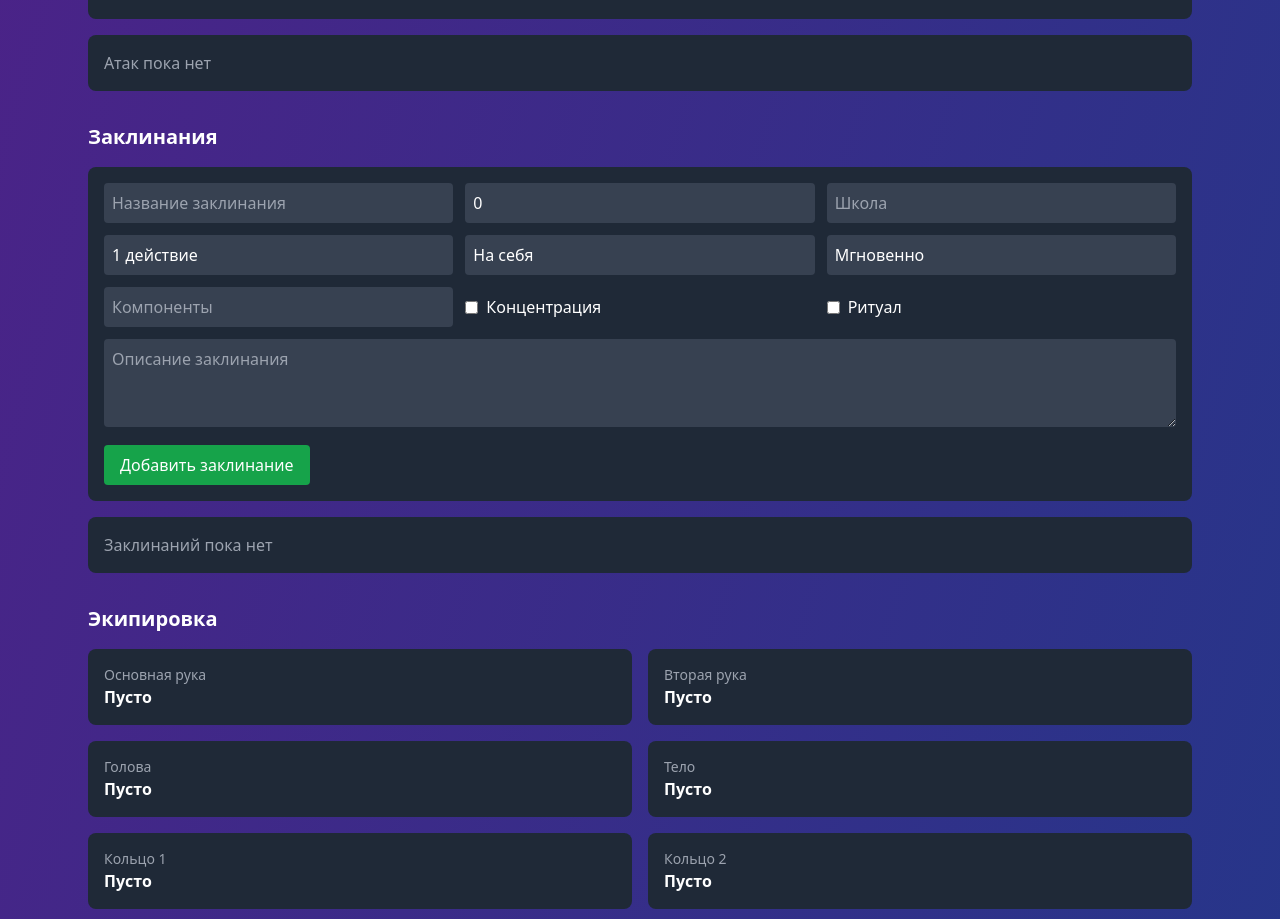
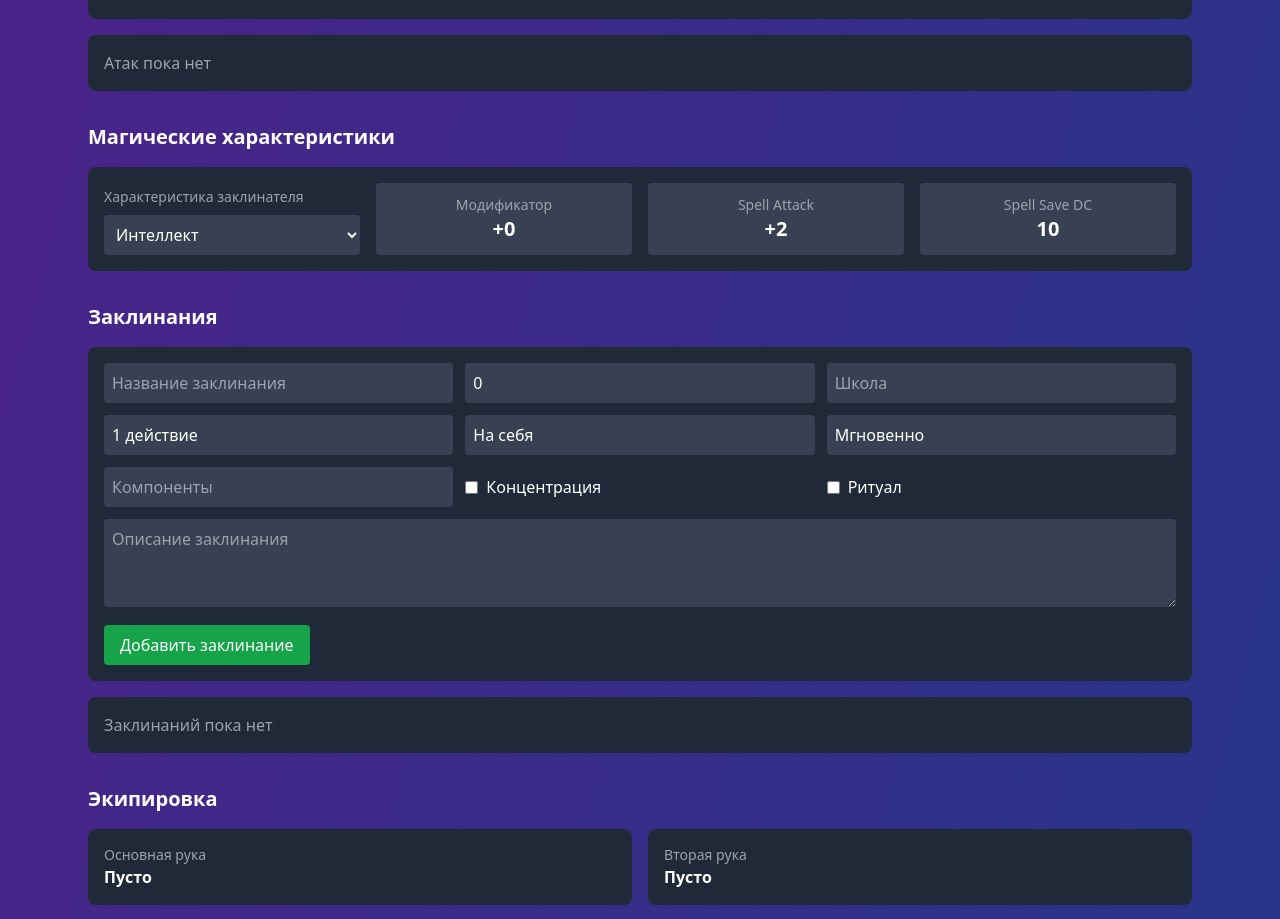
Before and after one commit to batatich/dnd-helper, a React (Vite) app: page /character/character-1 in a window 1280 px wide. Shown: the part 2240-3159 px from the top of the page. Built offline with nearby package versions, Linux system fonts and the light colour scheme.

Commit message:
Feat: add spellcaster's charasteristics

```diff
--- a/src/components/CharacterForm.tsx
+++ b/src/components/CharacterForm.tsx
@@ -109,6 +109,7 @@ export function CharacterForm({ character, onClose }: CharacterFormProps) {
           dice: '1d8',
         },
         spells: [],
+        spellcastingAbility: 'intelligence',
 
       }
 
--- a/src/pages/CharacterSheet.tsx
+++ b/src/pages/CharacterSheet.tsx
@@ -33,6 +33,7 @@ export function CharacterSheet() {
   addSpell,
   deleteSpell,
   updateSpell,
+  setSpellcastingAbility,
 } = useCharacterStore()
   const { items } = useItemsStore()
   const character = characters.find((c) => c.id === id)
@@ -229,6 +230,10 @@ const savingThrowStats: (keyof Stats)[] = [
     }
     const attacks = character.attacks ?? []
     const spells = character.spells ?? []
+    const spellcastingAbility = character.spellcastingAbility ?? 'intelligence'
+    const spellcastingModifier = getModifier(finalStats[spellcastingAbility])
+    const spellAttackBonus = spellcastingModifier + proficiencyBonus
+    const spellSaveDc = 8 + spellcastingModifier + proficiencyBonus
 
   const renderDeathSaveDots = (
     type: 'successes' | 'failures',
@@ -1007,6 +1012,57 @@ const handleCancelSpellEdit = () => {
   </div>
 )}
 
+<h2 className="text-white text-xl font-bold mt-8 mb-4">
+  Магические характеристики
+</h2>
+
+<div className="bg-gray-800 rounded-lg p-4 mb-4">
+  <div className="grid grid-cols-1 md:grid-cols-2 lg:grid-cols-4 gap-4 items-end">
+    <div>
+      <label className="block text-gray-400 text-sm mb-2">
+        Характеристика заклинателя
+      </label>
+      <select
+        value={spellcastingAbility}
+        onChange={(e) =>
+          setSpellcastingAbility(character.id, e.target.value as keyof Stats)
+        }
+        className="w-full bg-gray-700 text-white rounded p-2"
+      >
+        <option value="strength">Сила</option>
+        <option value="dexterity">Ловкость</option>
+        <option value="constitution">Телосложение</option>
+        <option value="intelligence">Интеллект</option>
+        <option value="wisdom">Мудрость</option>
+        <option value="charisma">Харизма</option>
+      </select>
+    </div>
+
+    <div className="bg-gray-700 rounded p-3 text-center">
+      <div className="text-gray-400 text-sm">Модификатор</div>
+      <div className="text-white text-xl font-bold">
+        {spellcastingModifier >= 0
+          ? `+${spellcastingModifier}`
+          : spellcastingModifier}
+      </div>
+    </div>
+
+    <div className="bg-gray-700 rounded p-3 text-center">
+      <div className="text-gray-400 text-sm">Spell Attack</div>
+      <div className="text-white text-xl font-bold">
+        {spellAttackBonus >= 0 ? `+${spellAttackBonus}` : spellAttackBonus}
+      </div>
+    </div>
+
+    <div className="bg-gray-700 rounded p-3 text-center">
+      <div className="text-gray-400 text-sm">Spell Save DC</div>
+      <div className="text-white text-xl font-bold">
+        {spellSaveDc}
+      </div>
+    </div>
+  </div>
+</div>
+
 <h2 className="text-white text-xl font-bold mt-8 mb-4">Заклинания</h2>
 <div className="bg-gray-800 rounded-lg p-4 mb-4">
   <div className="grid grid-cols-1 md:grid-cols-2 lg:grid-cols-3 gap-3">
--- a/src/stores/characterStore.ts
+++ b/src/stores/characterStore.ts
@@ -52,6 +52,7 @@ interface CharacterStore {
   changeCurrentHp: (characterId: string, amount: number) => void
   setTemporaryHp: (characterId: string, amount: number) => void
   applyDamage: (characterId: string, damage: number) => void
+
   setDeathSaves: (
   characterId: string,
   deathSaves: { successes: number; failures: number }
@@ -74,6 +75,10 @@ updateSpell: (
   updated: Partial<Spell>
 ) => void
 deleteSpell: (characterId: string, spellId: string) => void
+setSpellcastingAbility: (
+  characterId: string,
+  ability: keyof Stats
+) => void
 }
 
 export const useCharacterStore = create<CharacterStore>((set) => ({
@@ -911,4 +916,34 @@ deleteSpell: (characterId, spellId) =>
       currentCharacter: updatedCurrentCharacter,
     }
   }),
+  setSpellcastingAbility: (characterId, ability) =>
+  set((state) => {
+    const updatedAt = new Date().toISOString()
+
+    const newCharacters = state.characters.map((char) =>
+      char.id === characterId
+        ? {
+            ...char,
+            spellcastingAbility: ability,
+            updatedAt,
+          }
+        : char
+    )
+
+    saveCharacters(newCharacters)
+
+    const updatedCurrentCharacter =
+      state.currentCharacter?.id === characterId
+        ? {
+            ...state.currentCharacter,
+            spellcastingAbility: ability,
+            updatedAt,
+          }
+        : state.currentCharacter
+
+    return {
+      characters: newCharacters,
+      currentCharacter: updatedCurrentCharacter,
+    }
+  }),
 }))
--- a/src/types/characters.ts
+++ b/src/types/characters.ts
@@ -35,6 +35,7 @@ export type Character = {
   dice: string
 }
   spells: Spell[]
+  spellcastingAbility?: keyof Stats
 
   attacks: Attack[]
 
```
